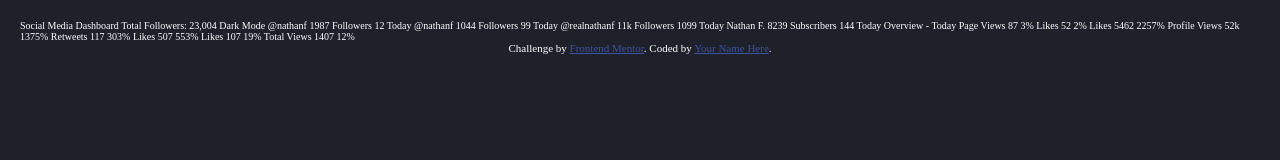
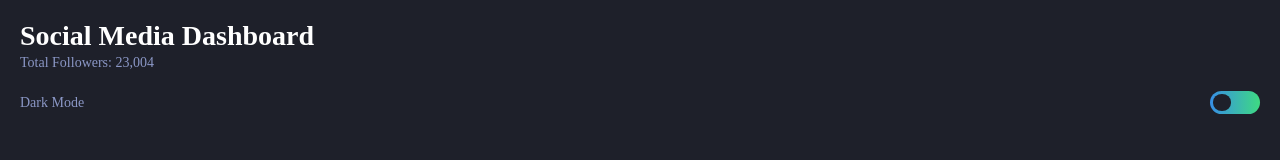
Before and after one commit to null-char/social-media-dashboard, a plain HTML site: page index.html in a window 1280 px wide. Drawn offline with Linux system fonts and the light colour scheme.

Commit message:
add header markup

```diff
--- a/index.html
+++ b/index.html
@@ -10,8 +10,22 @@
 </head>
 
 <body>
+  <header class="header">
+    <div class="header__left">
+      <h1>Social Media Dashboard</h1>
+      <span class="header__span">Total Followers: 23,004</span>
+    </div>
 
-  Social Media Dashboard
+    <div class="header__right">
+      <span class="header__span">Dark Mode</span>
+      <input id="checkbox" type="checkbox" class="header__right__checkbox">
+      <label for="checkbox" class="header__right__label">
+        <div class="header__right__label__ball"></div>
+      </label>
+    </div>
+  </header>
+
+  <!-- Social Media Dashboard
   Total Followers: 23,004
 
   Dark Mode
@@ -72,12 +86,12 @@
 
   Total Views
   1407
-  12%
+  12% -->
 
-  <div class="attribution">
+  <!-- <div class="attribution">
     Challenge by <a href="https://www.frontendmentor.io?ref=challenge" target="_blank">Frontend Mentor</a>.
     Coded by <a href="#">Your Name Here</a>.
-  </div>
+  </div> -->
 </body>
 
 </html>
```
